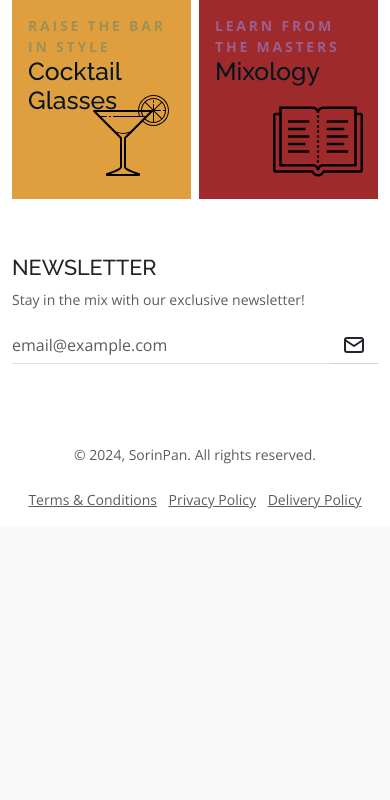
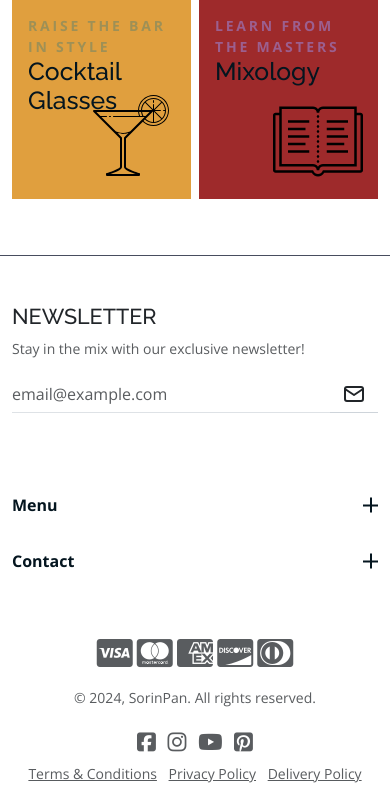
Before and after one commit to SorinPan/mixer_masters, a Django app: page / in a window 390 px wide. Shown: the part 1303-2103 px from the top of the page. Before the commit the page ends 1812 px from the top, so only its background shows below. Run offline with Django 4.2, Linux system fonts and the light colour scheme; some libraries are stand-ins or nearby versions.

Commit message:
Add footer links and socials

```diff
--- a/static/css/base.css
+++ b/static/css/base.css
@@ -31,7 +31,7 @@ body {
 }
 
 /*-------- HEADINGS & TEXT --------*/
-h1, h2, h3, h4 {
+h1, h2, h3, h4, h5, h6 {
     font-family: var(--header-text);
 }
 
@@ -180,3 +180,63 @@ h1, h2, h3, h4 {
     right: 0;
     margin: 10px;
 }
+
+/*-------- FOOTER --------*/
+
+.footer-container {
+    border-top: 1px solid var(--grey);
+}
+
+.footer-toggle {
+    display: block;
+    position: relative;
+    color: var(--black);
+    font-weight: bold;
+    text-decoration: none;
+}
+
+.footer-toggle-icon {
+    display: inline-block;
+    width: 15px;
+    height: 15px;
+    position: absolute;
+    top: 50%;
+    right: 0;
+    transform: translateY(-50%);
+}
+
+.footer-toggle-icon::before, .footer-toggle-icon::after {
+    content: '';
+    position: absolute;
+    background-color: var(--black);
+    transition: transform 0.3s ease;
+}
+
+.footer-toggle-icon::before {
+    top: 50%;
+    left: 0;
+    width: 100%;
+    height: 2px;
+    transform: translateY(-50%);
+}
+
+.footer-toggle-icon::after {
+    top: 0;
+    left: 50%;
+    width: 2px;
+    height: 100%;
+    transform: translateX(-50%);
+}
+
+.footer-toggle[aria-expanded="true"] .footer-toggle-icon:after {
+    width: 0;
+}
+
+.footer-link {
+    text-decoration: none;
+    transition: all 0.6s ease;
+}
+
+.icon-sm {
+    font-size: 0.675rem;
+}
--- a/templates/base.html
+++ b/templates/base.html
@@ -44,7 +44,7 @@
             <div class="col-md-4 d-none d-md-block">
               <ul class="list-inline mb-0">
                 <li class="list-inline-item me-2">
-                  <a class="text-reset text-primary-hover" href="#"><i class="fa-brands fa-square-facebook"></i></a>
+                  <a class="text-reset text-primary-hover" href="#"><i class="fa-brands fa-facebook-f"></i></a>
                 </li>
                 <li class="list-inline-item me-4">
                   <a class="text-reset text-primary-hover" href="#"><i class="fa-brands fa-square-instagram"></i></a>
@@ -212,7 +212,7 @@
     {% endblock %}
 
     <!-- FOOTER -->
-    <footer class="footer-container mt-5">
+    <footer class="footer-container mt-5 pt-5">
       {% include 'includes/footer_section.html' %}
     </footer>
 
--- a/templates/includes/footer_section.html
+++ b/templates/includes/footer_section.html
@@ -13,9 +13,54 @@
             </div>
           </form>
         </div>
+        <div class="col-lg-7">
+          <div class="row">
+            <div class="col-lg-4">
+              <a class="d-lg-none footer-toggle my-3" href="#" data-bs-toggle="collapse" data-bs-target="#footerMenu" aria-expanded="false"
+              aria-controls="footerMenu">Menu<span class="footer-toggle-icon"></span></a>
+              <div class="d-lg-block collapse" id="footerMenu">
+                <h5 class="text-dark text-uppercase mb-4 d-none d-lg-block">Menu</h5>
+                <ul class="list-unstyled text-small pt-2 pt-lg-0">
+                  <li class="mb-2"> <a class="text-body-secondary footer-link text-primary-hover" href="#">Products</a></li>
+                  <li class="mb-2"> <a class="text-body-secondary footer-link text-primary-hover" href="#">Blog</a></li>
+                  <li class="mb-2"> <a class="text-body-secondary footer-link text-primary-hover" href="#">About</a></li>
+                  <li class="mb-2"> <a class="text-body-secondary footer-link text-primary-hover" href="#">FAQs</a></li>
+                </ul>
+              </div>
+            </div>
+            <div class="col-lg-4">
+              <a class="d-lg-none footer-toggle my-3" href="#" data-bs-toggle="collapse" data-bs-target="#footerContact"  aria-expanded="false"
+              aria-controls="footerContact">Contact<span class="footer-toggle-icon"></span></a>
+              <div class="d-lg-block collapse" id="footerContact">
+                <h5 class="text-dark text-uppercase mb-4 d-none d-lg-block">Contact</h5>
+                <address class="text-small pt-2 pt-lg-0">
+                  <p class="mb-2 text-body-secondary">
+                    Mixer Masters
+                    <br>
+                    Drink Avenue
+                    <br>
+                    Mixer Town
+                    <br>
+                    ZIP 24242
+                  </p>
+                  <a class="text-body-secondary footer-link text-primary-hover" href="#">mixermasters@example.com</a>
+                </address>
+              </div>
+            </div>
+
+            <div class="col-lg-4 mt-5 text-center">
+              <i class="fa-brands fa-cc-visa fa-2x"><span class="fa-sr-only">Visa</span></i>
+              <i class="fa-brands fa-cc-mastercard fa-2x"><span class="fa-sr-only">Mastercard</span></i>
+              <i class="fa-brands fa-cc-amex fa-2x"><span class="fa-sr-only">Amex</span></i>
+              <i class="fa-brands fa-cc-discover fa-2x"><span class="fa-sr-only">Discover</span></i>
+              <i class="fa-brands fa-cc-diners-club fa-2x"><span class="fa-sr-only">Diners Club</span></i>
+            </div>
+
+          </div>
+        </div>
       </div>
     </div>
-  </div>
+</div>
   <!-- COPYRIGHT SECTION-->
   <div class="py-3 fw-light text-body-secondary">
     <div class="container">
@@ -23,7 +68,35 @@
         <div class="col-lg-4 text-lg-start text-center">
           <p class="mb-lg-0">&copy; 2024, SorinPan.  All rights reserved.</p>
         </div>
-        <div class="col-lg-8">
+        <div class="col-lg-4">
+          <ul class="list-inline mb-0 mt-2 mt-md-0 text-center">
+            <li class="list-inline-item">
+              <a class="icon-sm text-primary-hover text-body-secondary" href="https://www.facebook.com/" target="_blank">
+                <i class="fa-brands fa-square-facebook fa-2x"></i>
+                <span class="fa-sr-only">Link to Facebook. Opens in a new tab</span>
+              </a>
+            </li>
+            <li class="list-inline-item">
+              <a class="icon-sm text-primary-hover text-body-secondary" href="https://www.instagram.com/" target="_blank">
+                <i class="fa-brands fa-instagram fa-2x"></i>
+                <span class="fa-sr-only">Link to Instagram. Opens in a new tab</span>
+            </a>
+            </li>
+            <li class="list-inline-item">
+              <a class="icon-sm text-primary-hover text-body-secondary" href="https://www.youtube.com/" target="_blank">
+                <i class="fa-brands fa-youtube fa-2x"></i>
+                <span class="fa-sr-only">Link to Youtube. Opens in a new tab</span>
+            </a>
+            </li>
+            <li class="list-inline-item">
+              <a class="icon-sm text-primary-hover text-body-secondary" href="https://www.pinterest.co.uk/" target="_blank">
+                <i class="fa-brands fa-square-pinterest fa-2x"></i>
+                <span class="fa-sr-only">Link to Facebook. Opens in a new tab</span>
+            </a>
+            </li>
+          </ul>
+        </div>
+        <div class="col-lg-4">
           <ul class="list-inline mb-0 mt-2 mt-md-0 text-center text-lg-end">
             <li class="list-inline-item"> <a class="text-reset" href="#">Terms &amp; Conditions </a></li>
             <li class="list-inline-item"> <a class="text-reset" href="#">Privacy Policy </a></li>
```
